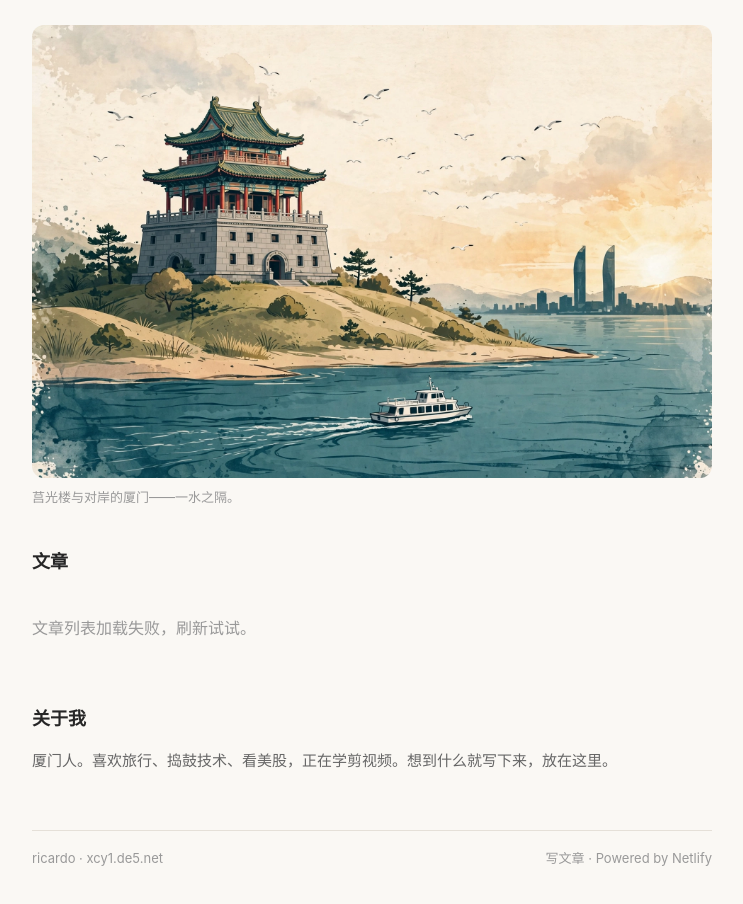
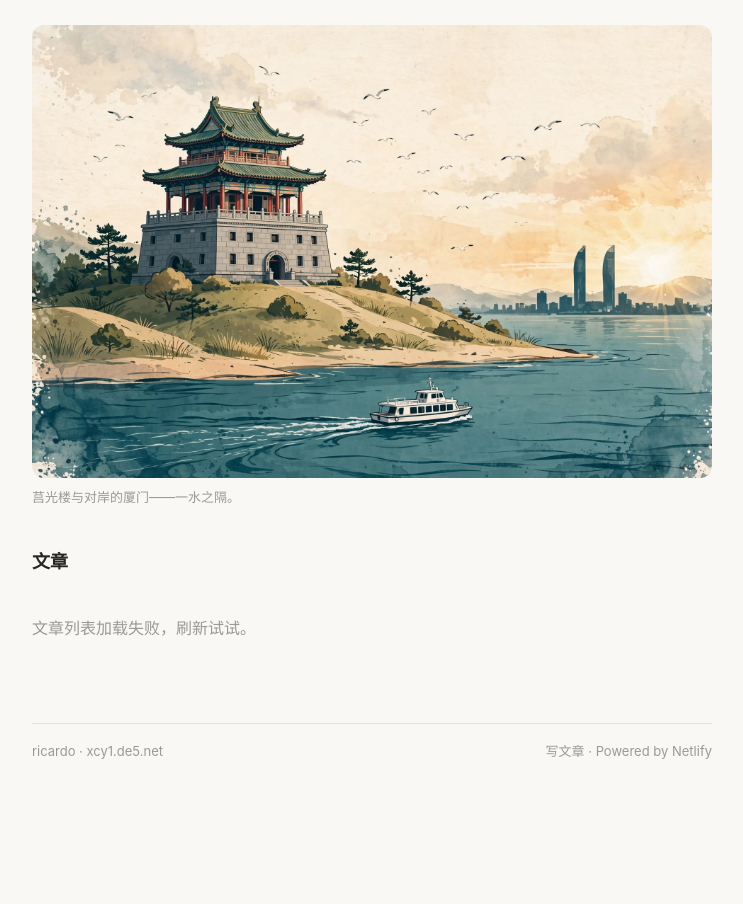
Before and after one commit to ricardo-xcy/ricardo-blog, a website: page index.html in a window 1280 px wide. Shown: the part 124-1028 px from the top of the page, without its empty margins (268-1011 px from the left). After the commit the page ends 951 px from the top, so only its background shows below. Drawn offline with Linux system fonts and the light colour scheme; no server answers.

Commit message:
Remove 关于我 section

```diff
--- a/index.html
+++ b/index.html
@@ -48,8 +48,6 @@
   #article .body img { max-width: 100%; border-radius: 8px; }
   #article .body blockquote { border-left: 3px solid #ddd; padding-left: 14px; color: #888; margin-bottom: 14px; }
   .back { display: inline-block; margin-bottom: 20px; cursor: pointer; color: #1a6fd4; background: none; border: none; font-size: 15px; padding: 0; font-family: inherit; }
-  .about { color: #666; font-size: 15px; }
-  @media (prefers-color-scheme: dark) { .about { color: #b0aca2; } }
   footer { margin-top: 56px; padding-top: 16px; border-top: 1px solid #e5e0d8; font-size: 13px; color: #999; display: flex; justify-content: space-between; }
   footer a { color: #999; }
   .empty { color: #999; padding: 24px 0; }
@@ -71,8 +69,6 @@
   <h2 class="section">文章</h2>
   <div id="post-list"><p class="empty">加载中……</p></div>
 
-  <h2 class="section">关于我</h2>
-  <p class="about">厦门人。喜欢旅行、捣鼓技术、看美股，正在学剪视频。想到什么就写下来，放在这里。</p>
 </main>
 
 <article id="article">
```
